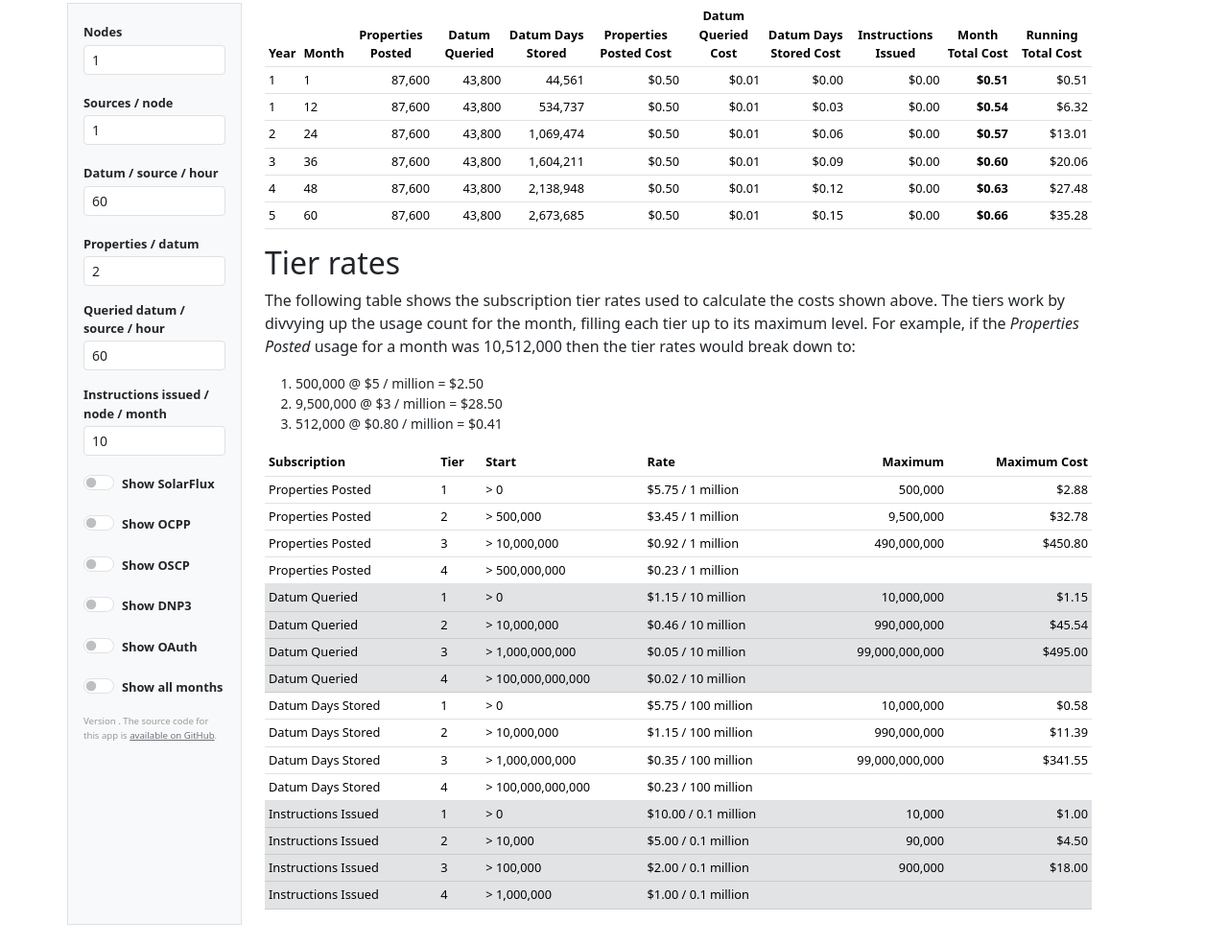
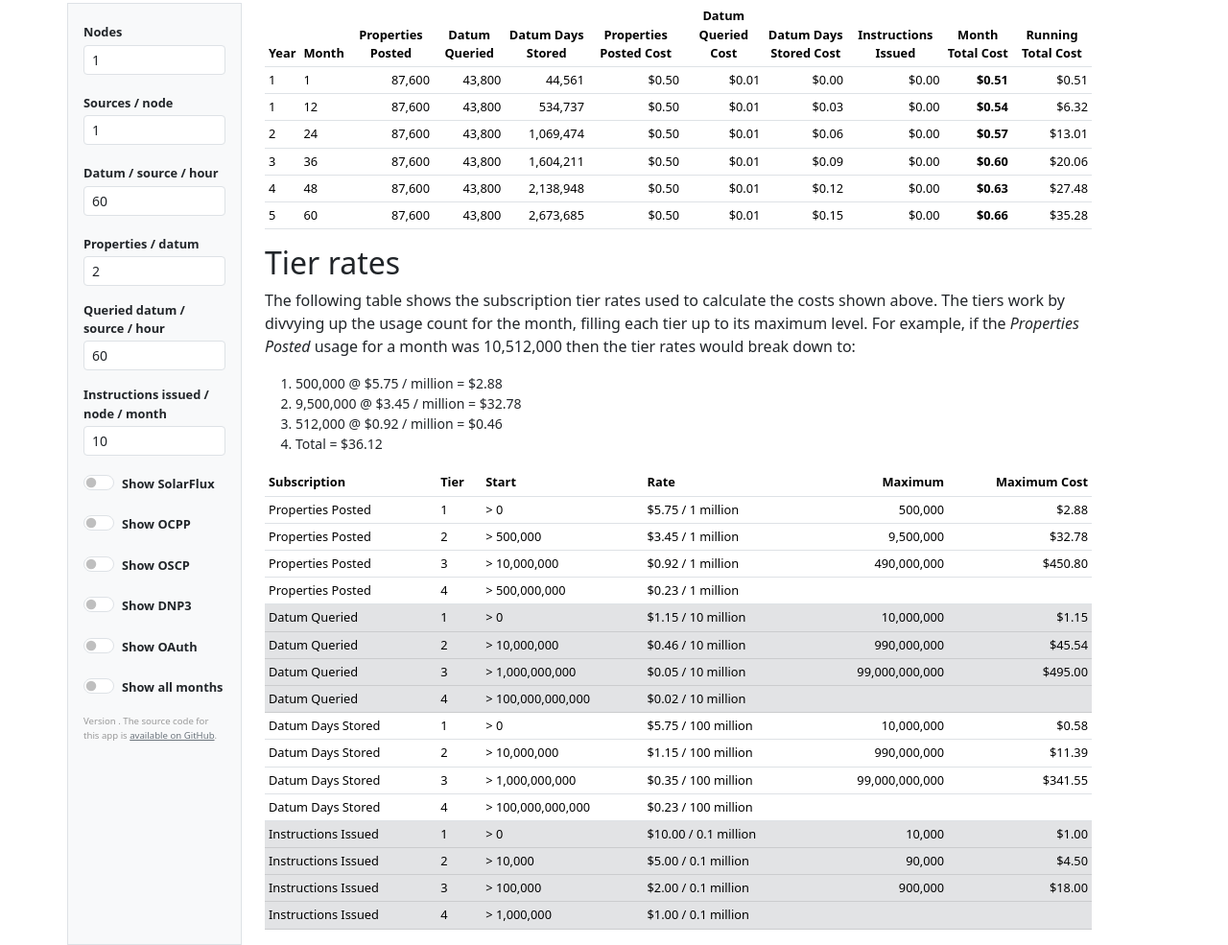
Before and after one commit to SolarNetworkFoundation/subscription-price-explorer, a website built with webpack: page src/index.html in a window 1280 px wide. Shown: the part 1410-2395 px from the top of the page at 96% size. Before the commit the page ends 2374 px from the top, so only its background shows below. Built offline with nearby package versions, Linux system fonts and the light colour scheme.

Commit message:
Update cost example to match updated prices.

```diff
--- a/src/index.html
+++ b/src/index.html
@@ -446,9 +446,10 @@
                   usage for a month was 10,512,000 then the tier rates would break down to:
                 </p>
                 <ol class="small">
-                  <li>500,000 @ $5 / million = $2.50</li>
-                  <li>9,500,000 @ $3 / million = $28.50</li>
-                  <li>512,000 @ $0.80 / million = $0.41</li>
+                  <li>500,000 @ $5.75 / million = $2.88</li>
+                  <li>9,500,000 @ $3.45 / million = $32.78</li>
+                  <li>512,000 @ $0.92 / million = $0.46</li>
+                  <li>Total = $36.12</li>
                 </ol>
               </header>
               <thead>
```
